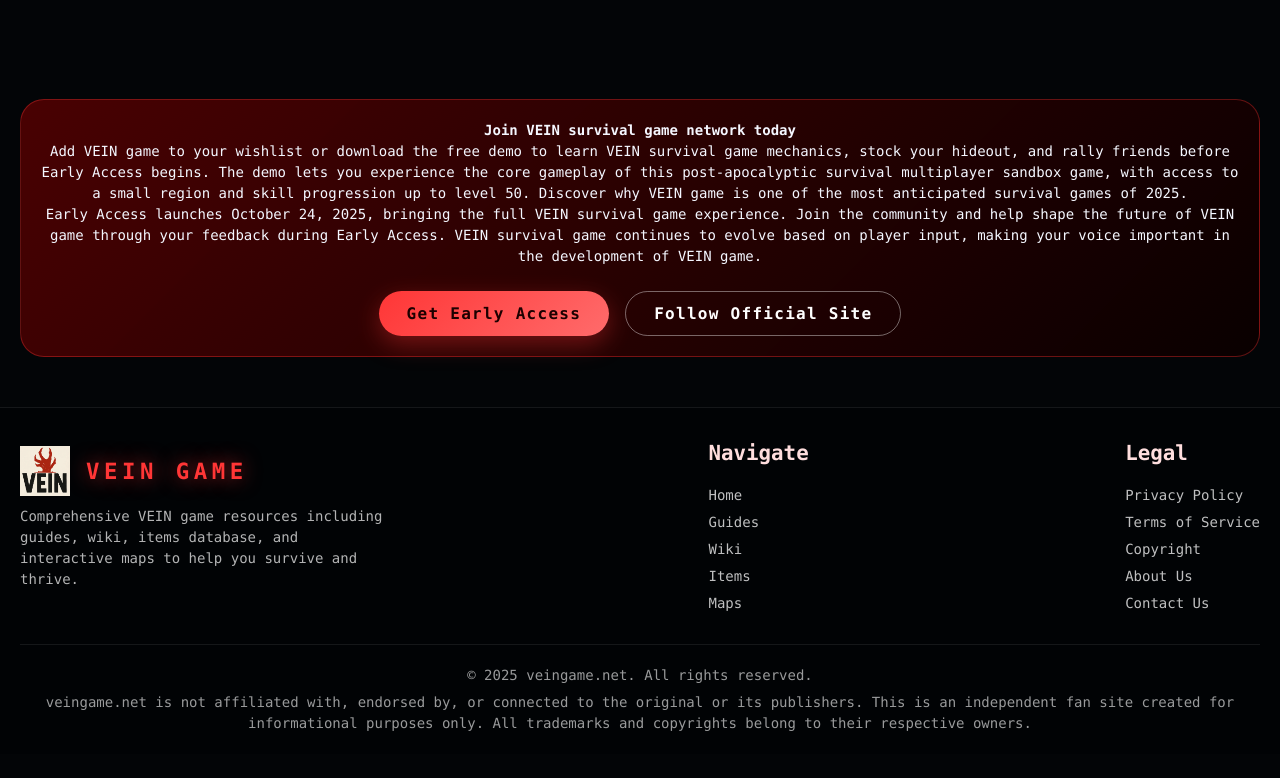
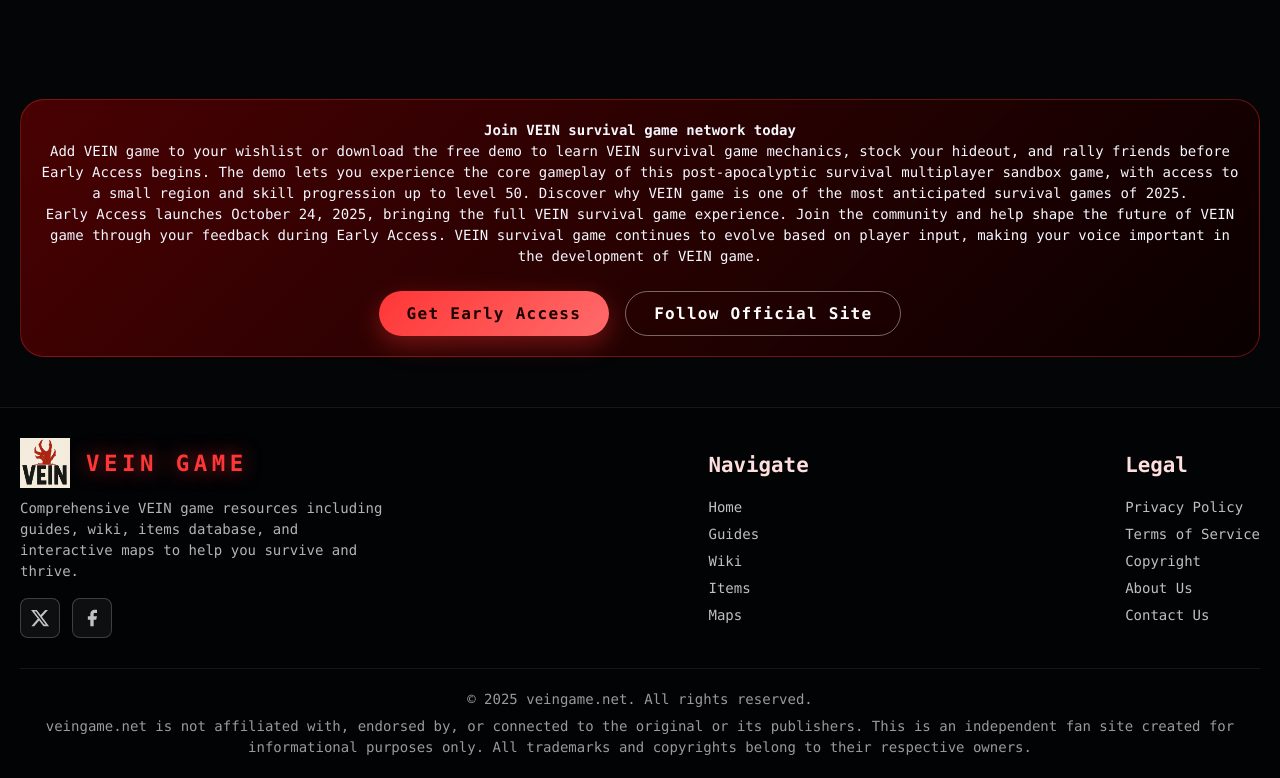
Before and after one commit to wanghuan072/vein-game, a Vue app in the folder vein-game/: page / in a window 1280 px wide. Shown: the part 7528-8306 px from the top of the page. Before the commit the page ends 8282 px from the top, so only its background shows below. Built offline with nearby package versions, Linux system fonts and the light colour scheme.

Commit message:
添加社交媒体

```diff
--- a/vein-game/src/components/AppFooter.vue
+++ b/vein-game/src/components/AppFooter.vue
@@ -10,6 +10,18 @@
           <p class="footer-text">
             Comprehensive VEIN game resources including guides, wiki, items database, and interactive maps to help you survive and thrive.
           </p>
+          <div class="social-links">
+            <a href="https://x.com/0tZ3wS5T6e13110/status/1996416343588114806" target="_blank" rel="noopener noreferrer" class="social-link" aria-label="Follow us on X">
+              <svg viewBox="0 0 24 24" fill="currentColor" class="social-icon">
+                <path d="M18.244 2.25h3.308l-7.227 8.26 8.502 11.24H16.17l-5.214-6.817L4.99 21.75H1.68l7.73-8.835L1.254 2.25H8.08l4.713 6.231zm-1.161 17.52h1.833L7.084 4.126H5.117z"/>
+              </svg>
+            </a>
+            <a href="https://www.facebook.com/profile.php?id=61584615331727" target="_blank" rel="noopener noreferrer" class="social-link" aria-label="Follow us on Facebook">
+              <svg viewBox="0 0 24 24" fill="currentColor" class="social-icon">
+                <path d="M18 2h-3a5 5 0 00-5 5v3H7v4h3v8h4v-8h3l1-4h-4V7a1 1 0 011-1h3z"/>
+              </svg>
+            </a>
+          </div>
         </div>
         <div class="link-column">
           <h2>Navigate</h2>
@@ -89,6 +101,46 @@
   margin-bottom: 16px;
 }
 
+.social-links {
+  display: flex;
+  gap: 12px;
+  align-items: center;
+  flex-wrap: wrap;
+  margin-top: 16px;
+}
+
+.social-link {
+  display: flex;
+  align-items: center;
+  justify-content: center;
+  width: 40px;
+  height: 40px;
+  color: rgba(255, 255, 255, 0.75);
+  text-decoration: none;
+  border: 1px solid rgba(255, 255, 255, 0.2);
+  border-radius: 8px;
+  transition: all 0.3s ease;
+  background: rgba(255, 255, 255, 0.05);
+}
+
+.social-link:hover {
+  color: var(--accent);
+  border-color: var(--accent);
+  background: rgba(255, 54, 54, 0.1);
+  transform: translateY(-2px);
+  box-shadow: 0 4px 12px rgba(255, 54, 54, 0.3);
+}
+
+.social-icon {
+  width: 20px;
+  height: 20px;
+  transition: transform 0.3s ease;
+}
+
+.social-link:hover .social-icon {
+  transform: scale(1.1);
+}
+
 .footer-brand{
   width: 30%;
 }
@@ -164,6 +216,21 @@
     margin-bottom: 10px;
   }
 
+  .social-links {
+    gap: 10px;
+    margin-top: 12px;
+  }
+
+  .social-link {
+    width: 36px;
+    height: 36px;
+  }
+
+  .social-icon {
+    width: 18px;
+    height: 18px;
+  }
+
   .link-column h2 {
     font-size: 16px;
     margin-bottom: 12px;
```
